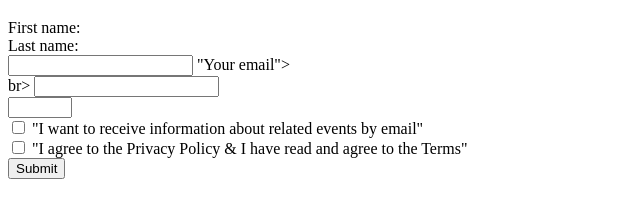
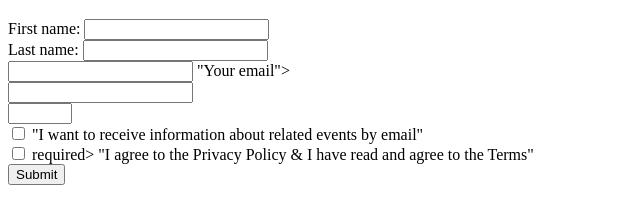
Before and after one commit to Victoria98Sagastizabal/MiaTech, a plain HTML site: page indexProva.html in a window 1280 px wide. Shown: the part 87-310 px from the top of the page, without its empty margins (0-640 px from the left). Drawn offline with Linux system fonts and the light colour scheme.

Commit message:
add name

```diff
--- a/indexProva.html
+++ b/indexProva.html
@@ -9,24 +9,30 @@ Prova html
   <h1>Label Info</h1>
 
   <form action="/action_page.php" method="get">
+    <div>
+      <label for="fname" autocomplete="on" required>First name:</label>
+      <input type="text" name="fname" required>
+    </div>
+    <div>
+      <label for="lname" autocomplete="on">Last name:</label>
+      <input type="text" name="lname" required>
+    </div>
 
-    <label for="fname" autocomplete="on" required>First name:</label>
-  <br>
-    <label for="lname" autocomplete="on" required>Last name:</label>
-  <br>
-    <input type="email" autocomplete="off" required> "Your email">
-  <br>
-  br>
+    <div>
+    <input type="email" autocomplete="off" name="email" required> "Your email">
+    </div>
+    <div>
     <input type="tel"  name="phone number" autocomplete="off" minlength="9" maxlength="15">
-  <br>
+    </div>
     <input type="number" name="age" min="16" max="100" step="1" required>
   <br>
-    <input type="checkbox"> "I want to receive information about related events by email"
+    <input type="checkbox" name="checkbox"> "I want to receive information about related events by email"
   <br>
-    <input type="checkbox" required> "I agree to the Privacy Policy & I have read and agree to the Terms"
+    <input type="checkbox" name="checkbox"> required> "I agree to the Privacy Policy & I have read and agree to the Terms"
   <br>
      <input type="submit" value="Submit">
   <br>
+
 
 </form>
 
```
